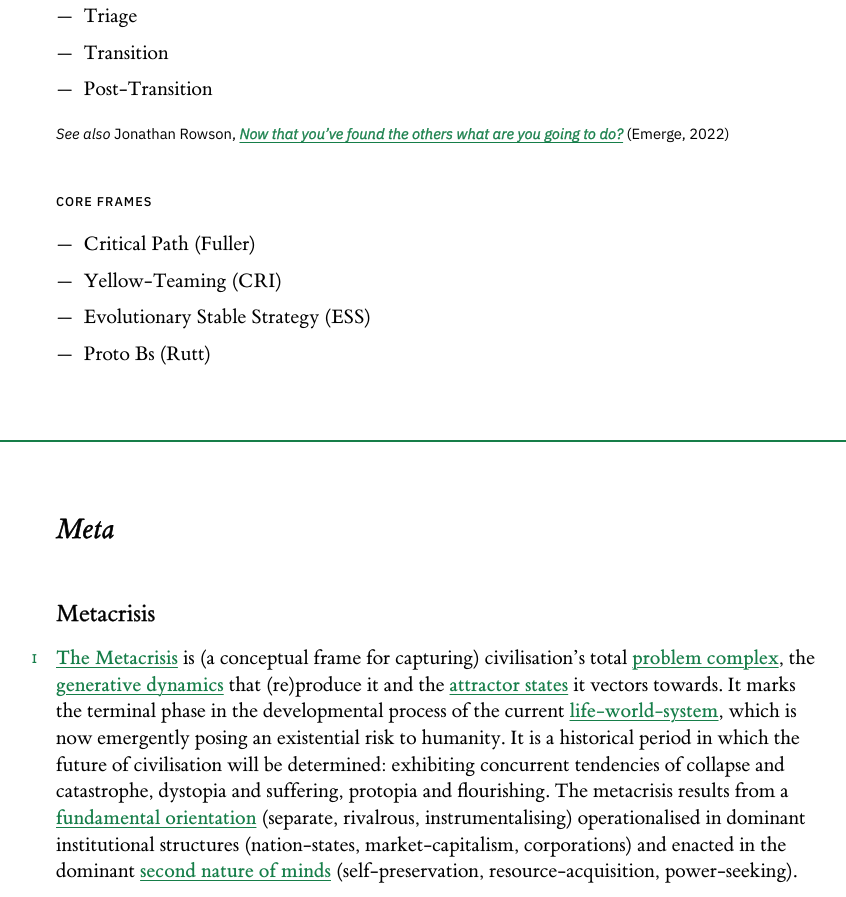
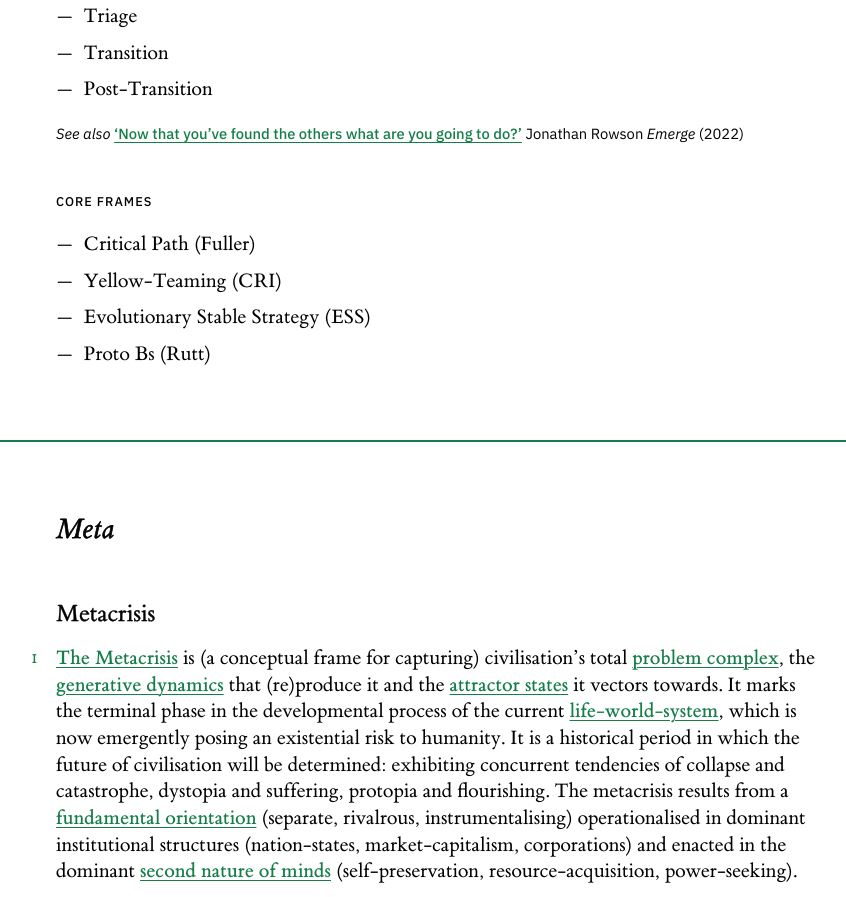
Before and after one commit to MaxRamsahoye/civilisationresearchparadigm, a plain HTML site: page index.html in a window 1280 px wide. Shown: the part 5839-6736 px from the top of the page, without its empty margins (204-1050 px from the left). Drawn offline with Linux system fonts and the light colour scheme.

Commit message:
Rowson reference: quoted title, then author and Emerge in italic
Co-Authored-By: Claude Opus 5.5 <noreply@anthropic.com>
Claude-Session: https://claude.ai/code/session_01LgHoUA7iUrVxWDGkBotiqd

```diff
--- a/index.html
+++ b/index.html
@@ -2701,7 +2701,7 @@
                 <li>Post-Transition</li>
               </ul>
 
-              <p class="see-also"><em>See also</em> Jonathan Rowson, <a href="https://www.whatisemerging.com/opinions/now-that-you-ve-found-the-others-what-are-you-going-to-do" target="_blank" rel="noopener"><em>Now that you&rsquo;ve found the others what are you going to do?</em></a> (Emerge, 2022)</p>
+              <p class="see-also"><em>See also</em> <a href="https://www.whatisemerging.com/opinions/now-that-you-ve-found-the-others-what-are-you-going-to-do" target="_blank" rel="noopener">&lsquo;Now that you&rsquo;ve found the others what are you going to do?&rsquo;</a> Jonathan Rowson <em>Emerge</em> (2022)</p>
 
               <h4 id="core-frames"><a class="heading-link" href="#core-frames">Core Frames</a></h4>
 
```
Also changed, not shown: 1 other file.
